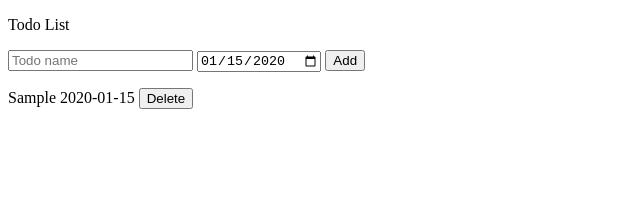
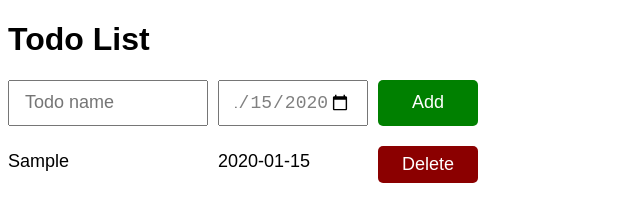
Before and after one commit to elijah571/todo-app, a plain HTML site: page index.html in a window 1280 px wide. Both pictures are taken after typing "Sample", "2020-01-15" into the empty fields and a click on the button "Add". Shown: the whole page, without its empty margins (0-640 px from the left). Drawn offline with Linux system fonts and the light colour scheme.

Commit message:
added css to the elements.

```diff
--- a/app.js
+++ b/app.js
@@ -4,25 +4,28 @@ renderTodoList();
 
 function renderTodoList() {
     let todoListHtml = '';
-
-    for (let i = 0; i < todoList.length; i++) {
-
-        const todo = todoList[i];
+    todoList.forEach((todo, i) => {
+         todo = todoList[i];
         const {name, dueDate} = todo;
 
-        const html = `<p>
-            ${name}  ${dueDate}
-            <button onclick="
-                todoList.splice(${i}, 1);
+        const html = `
+            <div>${name}</div>
+            <div>  ${dueDate}</div>
+
+            <button class="js-delete delete">Delete</button>
+        `;
+        todoListHtml += html;
+    })
+
+    document.querySelector('.js-todoList').innerHTML = todoListHtml;
+    document.querySelectorAll('.js-delete')
+        .forEach((deleteButton, i) => {
+            deleteButton.addEventListener('click', () => {
+                todoList.splice(i, 1);
                 renderTodoList();
-            ">Delete</button>
-        </p>`;
-        todoListHtml += html;
-    }
-    document.querySelector('.js-todoList').innerHTML = todoListHtml;
+            })
+        })
 }
-
-
 
 function addTodo() {
     const inputElement = document.querySelector('.js-name-input');
--- a/index.html
+++ b/index.html
@@ -7,14 +7,17 @@
     <link rel="stylesheet" href="styles.css">
 </head>
 <body>
-    <p>Todo List</p>
-    <input type="text" placeholder="Todo name" class="js-name-input">
+    <h1>Todo List</h1>
 
-    <input type="date" class="js-todo-dueDate">
+        <div class="todo-input-grid">
+            <input type="text" placeholder="Todo name" class="js-name-input input-fieled">
 
-     <button onclick="addTodo();">Add</button>
+        <input type="date" class="js-todo-dueDate date-field">
 
-    <div class="js-todoList"></div>
+         <button onclick="addTodo();" class="add-todo">Add</button>
+
+        </div>
+        <div class="js-todoList todo-grid" ></div>
 
 
     <script src="app.js"></script>
--- a/styles.css
+++ b/styles.css
@@ -0,0 +1,42 @@
+body{
+    font-family: Arial;
+}
+
+.todo-input-grid,
+.todo-grid{
+    display: grid;
+    grid-template-columns: 200px 150px 100px;
+    gap: 10px;
+
+
+}
+.input-fieled, .date-field{
+    padding: 10px 15px;
+    color: gray;
+    font-size: 18px;
+    cursor: pointer;
+}
+.add-todo{
+    font-size: 18px;
+    background-color: green;
+    color: white;
+    border: none;
+    border-radius: 5px;
+    cursor: pointer;
+}
+.todo-grid{
+    margin-top: 20px;
+}
+.todo-grid div {
+    font-size: 18px;
+    margin-top: 5px;
+}
+.delete{
+    font-size: 18px;
+    background-color: darkred;
+    color: white;
+    border: none;
+    border-radius: 5px;
+    padding: 8px 15px;
+    cursor: pointer;
+}
```
